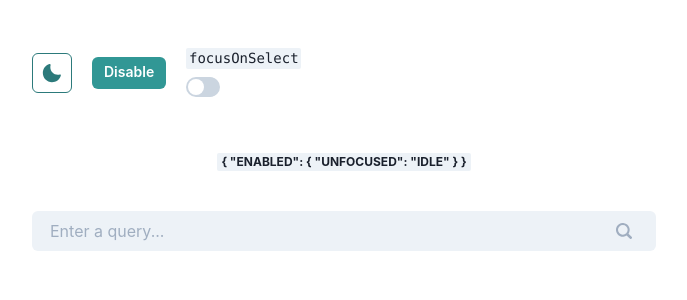
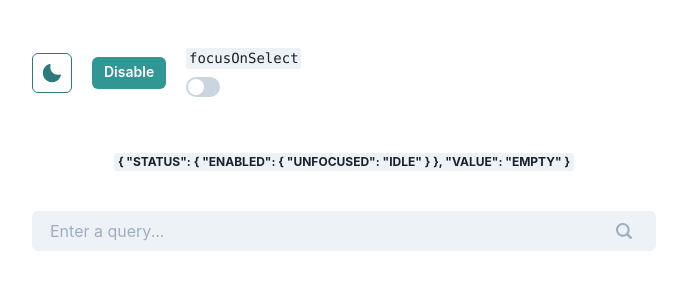
Before and after one commit to mailok/whereisit, a Next.js app: page / in a window 1280 px wide. Shown: the top 300 px of the page, without its empty margins (296-983 px from the left). Built offline with nearby package versions, Linux system fonts and the light colour scheme; what @xstate/inspect would draw is missing.

Commit message:
bueno, muchos mas cambios

```diff
--- a/components/SearchBox.tsx
+++ b/components/SearchBox.tsx
@@ -20,13 +20,6 @@ const SearchBox: React.FC<SearchBoxProps> = (props) => {
     },
   });
 
-  const isInvalid = [{ enabled: { focused: 'errored' } }, { enabled: { unfocused: 'errored' } }].some(state.matches);
-  const isOpen = [
-    { enabled: { focused: 'waitingSelection' } },
-    { enabled: { focused: 'showingEmptyResult' } },
-    { enabled: { focused: 'errored' } },
-  ].some(state.matches);
-
   useEffect(() => {
     send({ type: 'CHANGE_CONFIG', config: { focusOnSelect: props.focusOnSelect } });
   }, [props.focusOnSelect]);
@@ -35,17 +28,17 @@ const SearchBox: React.FC<SearchBoxProps> = (props) => {
     send({ type: props.isDisabled ? 'DISABLE' : 'ENABLE' });
   }, [props.isDisabled]);
 
-  const colorSchema = state.matches({ enabled: { focused: 'changing' } })
+  const colorSchema = state.hasTag('isChanging')
     ? 'orange'
-    : state.matches({ enabled: { focused: 'fetching' } })
+    : state.hasTag('isFetching')
     ? 'teal'
-    : state.matches({ enabled: { focused: 'waitingSelection' } })
+    : state.hasTag('isWaitingForSelection')
     ? 'yellow'
-    : state.matches({ enabled: { focused: 'suggestionSelected' } })
+    : state.hasTag('isAnySuggestionSelected')
     ? 'purple'
-    : state.matches({ enabled: { focused: 'showingEmptyResult' } })
+    : state.hasTag('hasEmptyResult')
     ? 'pink'
-    : isInvalid
+    : state.hasTag('isErrored')
     ? 'red'
     : undefined;
 
@@ -54,7 +47,7 @@ const SearchBox: React.FC<SearchBoxProps> = (props) => {
       <Badge colorScheme={colorSchema}>{JSON.stringify(state.value, null, 2)}</Badge>
       <Autocomplete
         value={state.context.query}
-        isLoading={state.matches({ enabled: { focused: 'fetching' } })}
+        isLoading={state.hasTag('isFetching')}
         suggestions={state.context.suggestions}
         onChange={(event) => send({ type: 'CHANGE', value: event.target.value })}
         onSelect={(suggestion) => send({ type: 'SELECT', id: Number(suggestion.id) })}
@@ -62,13 +55,13 @@ const SearchBox: React.FC<SearchBoxProps> = (props) => {
         onFocus={(event) => send({ type: 'FOCUS' })}
         onClick={(event) => send({ type: 'CLICK' })}
         onClear={() => send({ type: 'CLEAR' })}
-        isOpen={isOpen}
+        isOpen={state.hasTag('isOpened')}
         placeholder="Enter a query..."
-        isInvalid={isInvalid}
+        isInvalid={state.hasTag('isErrored')}
         error={state.context.errorMessage!}
         highlightedId={state.context.selected?.id}
         focusOnSelect={state.context.config.focusOnSelect}
-        isDisabled={state.matches('disabled')}
+        isDisabled={state.hasTag('isDisabled')}
       />
     </VStack>
   );
--- a/machines/searchBoxMachine.ts
+++ b/machines/searchBoxMachine.ts
@@ -40,7 +40,7 @@ type Event =
 
 const searchBoxMachine = createMachine<Context, Event>(
   {
-    initial: 'enabled',
+    type: 'parallel',
     context: {
       query: '',
       suggestions: [],
@@ -51,15 +51,22 @@ const searchBoxMachine = createMachine<Context, Event>(
       },
     },
     states: {
+      status: {
+        initial: 'enabled',
+        states: {
           enabled: {
             initial: 'unfocused',
+            tags: ['isEnabled'],
             states: {
               unfocused: {
                 id: 'unfocused',
                 initial: 'idle',
+                tags: ['isUnfocused'],
                 states: {
                   idle: {},
-              errored: {},
+                  errored: {
+                    tags: ['isErrored'],
+                  },
                 },
                 on: {
                   FOCUS: [
@@ -72,9 +79,11 @@ const searchBoxMachine = createMachine<Context, Event>(
               },
               focused: {
                 initial: 'idle',
+                tags: ['isFocused'],
                 states: {
                   idle: {},
                   fetching: {
+                    tags: ['isFetching'],
                     invoke: {
                       src: 'fetchSuggestions',
                       onDone: [
@@ -91,14 +100,32 @@ const searchBoxMachine = createMachine<Context, Event>(
                       },
                     },
                   },
-              changing: {
+                  /*evaluatingChanges: {
+                    tags: ['isChanging'],
+                    entry: ['assignChangeToQuery', 'clearSelection', 'clearSuggestions', 'clearErrorMessage'],
+                    always: [
+                      { target: ['waiting', '#value.dirty'], cond: 'hasAnyQueryForFetch' },
+                      { target: ['idle', '#value.empty'] },
+                    ],
+                  },
+                  waitingForMoreChanges: {
+                    after: { 500: 'fetching' },
+                  },*/
+                  evaluatingChanges: {
+                    tags: ['isChanging'],
                     entry: ['assignChangeToQuery', 'clearSelection', 'clearSuggestions', 'clearErrorMessage'],
                     after: {
-                  500: [{ target: 'fetching', cond: 'hasAnyQueryForFetch' }, { target: 'idle' }],
+                      500: [
+                        { target: ['fetching', '#value.dirty'], cond: 'hasAnyQueryForFetch' },
+                        { target: ['idle', '#value.empty'] },
+                      ],
                     },
                   },
-              errored: {},
+                  errored: {
+                    tags: ['isErrored', 'isOpened'],
+                  },
                   waitingSelection: {
+                    tags: ['isWaitingForSelection', 'isOpened'],
                     on: {
                       SELECT: [
                         {
@@ -111,30 +138,45 @@ const searchBoxMachine = createMachine<Context, Event>(
                     },
                   },
                   suggestionSelected: {
+                    tags: ['isAnySuggestionSelected'],
                     on: {
                       CLICK: 'waitingSelection',
                     },
                   },
-              showingEmptyResult: {},
+                  showingEmptyResult: {
+                    tags: ['hasEmptyResult', 'isOpened'],
+                  },
                 },
                 on: {
-              CHANGE: 'focused.changing',
+                  CHANGE: 'focused.evaluatingChanges',
                   BLUR: [{ target: 'unfocused.errored', cond: 'hasAnyErrorReported' }, { target: 'unfocused.idle' }],
                 },
               },
             },
             on: {
               CLEAR: {
-            target: 'enabled.focused.idle',
+                target: ['.focused.idle', '#value.empty'],
                 actions: ['clearQueryValue', 'clearSuggestions', 'clearErrorMessage', 'clearSelection'],
               },
             },
           },
-      disabled: {},
+          disabled: {
+            tags: ['isDisabled'],
+          },
+        },
+      },
+      value: {
+        id: 'value',
+        initial: 'empty',
+        states: {
+          empty: {},
+          dirty: {},
+        },
+      },
     },
     on: {
-      DISABLE: 'disabled',
-      ENABLE: 'enabled',
+      DISABLE: 'status.disabled',
+      ENABLE: 'status.enabled',
       CHANGE_CONFIG: { actions: ['assignConfigToContext'] },
     },
   },
--- a/pages/index.tsx
+++ b/pages/index.tsx
@@ -21,7 +21,7 @@ export default function Home() {
   const { colorMode, toggleColorMode } = useColorMode();
   const [config, setConfig] = useState<Config>({ focusOnSelect: false });
   const [focusOnSelect, setFocusOnSelect] = useState('off');
-  const [isDisabled, diabledActions] = useBoolean(false);
+  const [isDisabled, disabledActions] = useBoolean(false);
 
   useEffect(() => {
     setConfig({ focusOnSelect: focusOnSelect === 'on' });
@@ -47,7 +47,7 @@ export default function Home() {
                 onClick={toggleColorMode}
                 icon={colorMode === 'light' ? <MoonIcon /> : <SunIcon />}
               />
-              <Button colorScheme="teal" size="sm" onClick={diabledActions.toggle}>
+              <Button colorScheme="teal" size="sm" onClick={disabledActions.toggle}>
                 {isDisabled ? 'Enable' : 'Disable'}
               </Button>
               <Stack direction="column">
```
Lines whose indentation alone changed are shown as unchanged.
